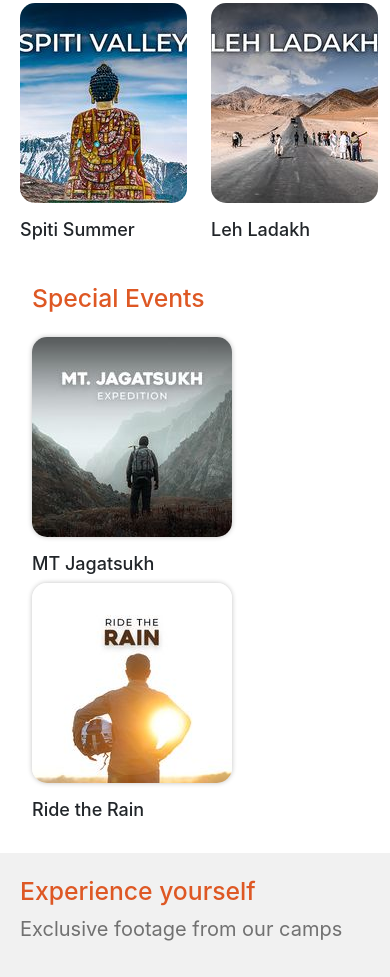
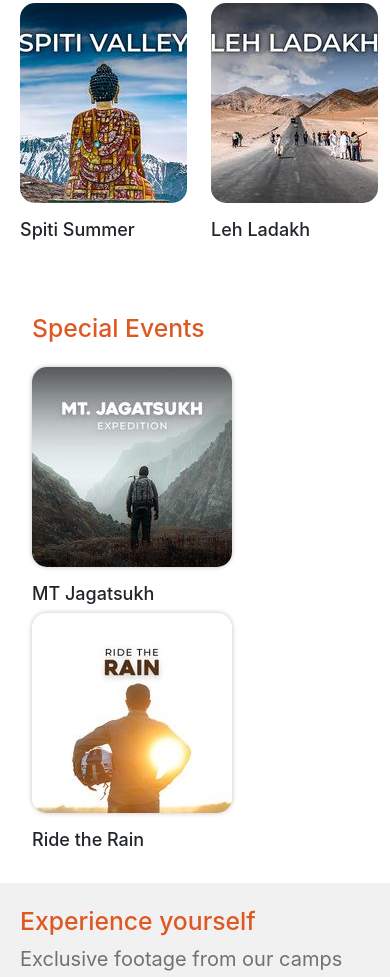
Before and after one commit to Dhruv-198/Invincible-Clone, a plain HTML site: page index.html in a window 390 px wide. Shown: the part 3888-4865 px from the top of the page. Drawn offline with nearby package versions, Linux system fonts and the light colour scheme; grey boxes are pictures that could not be loaded.

Commit message:
Update re-style.css

```diff
--- a/re-style.css
+++ b/re-style.css
@@ -191,7 +191,7 @@
   }
 
   .spe-1 {
-    margin-top: 320px;
+    margin-top: 350px;
   }
 
   /* Experience yourself */
```
